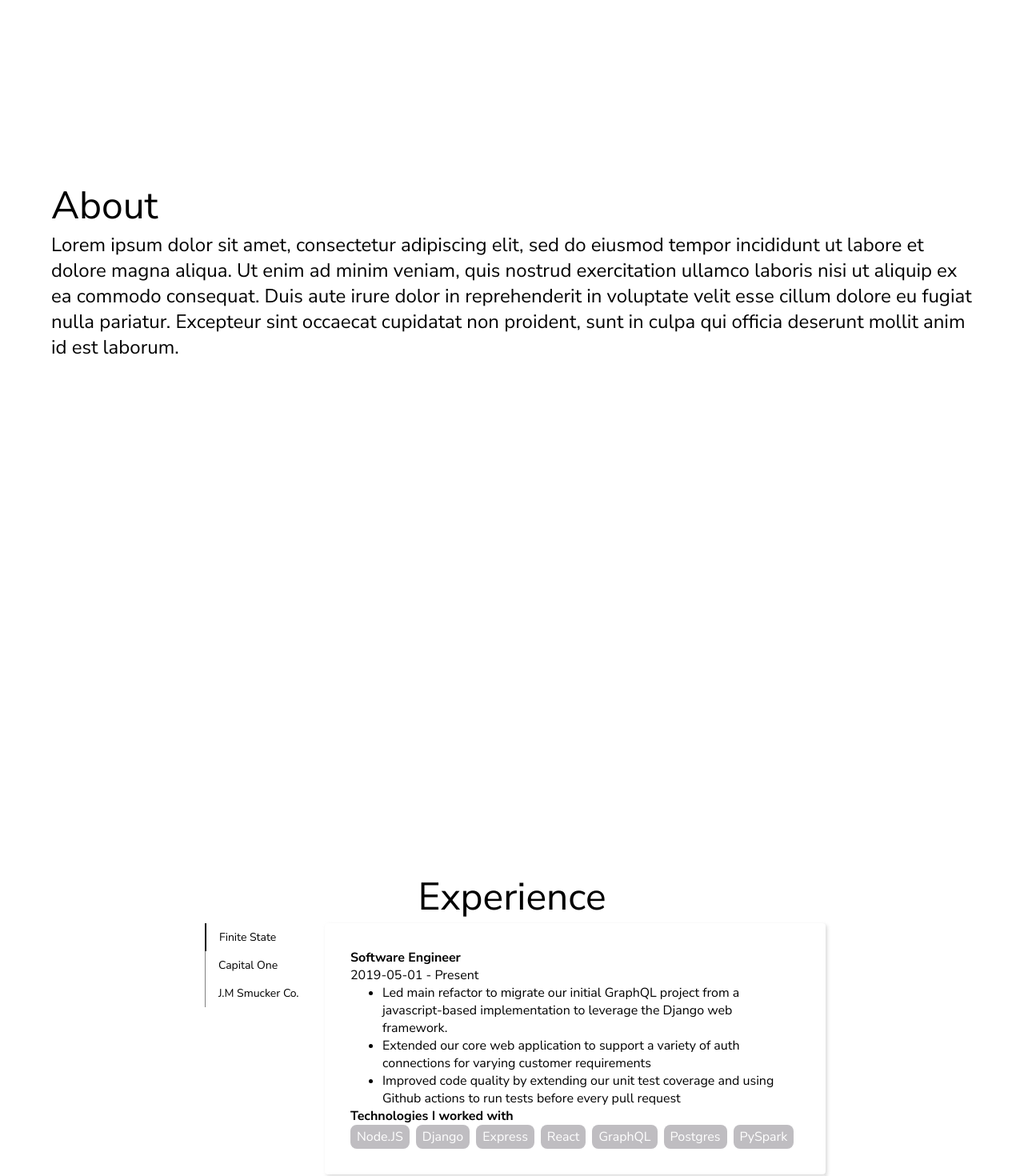
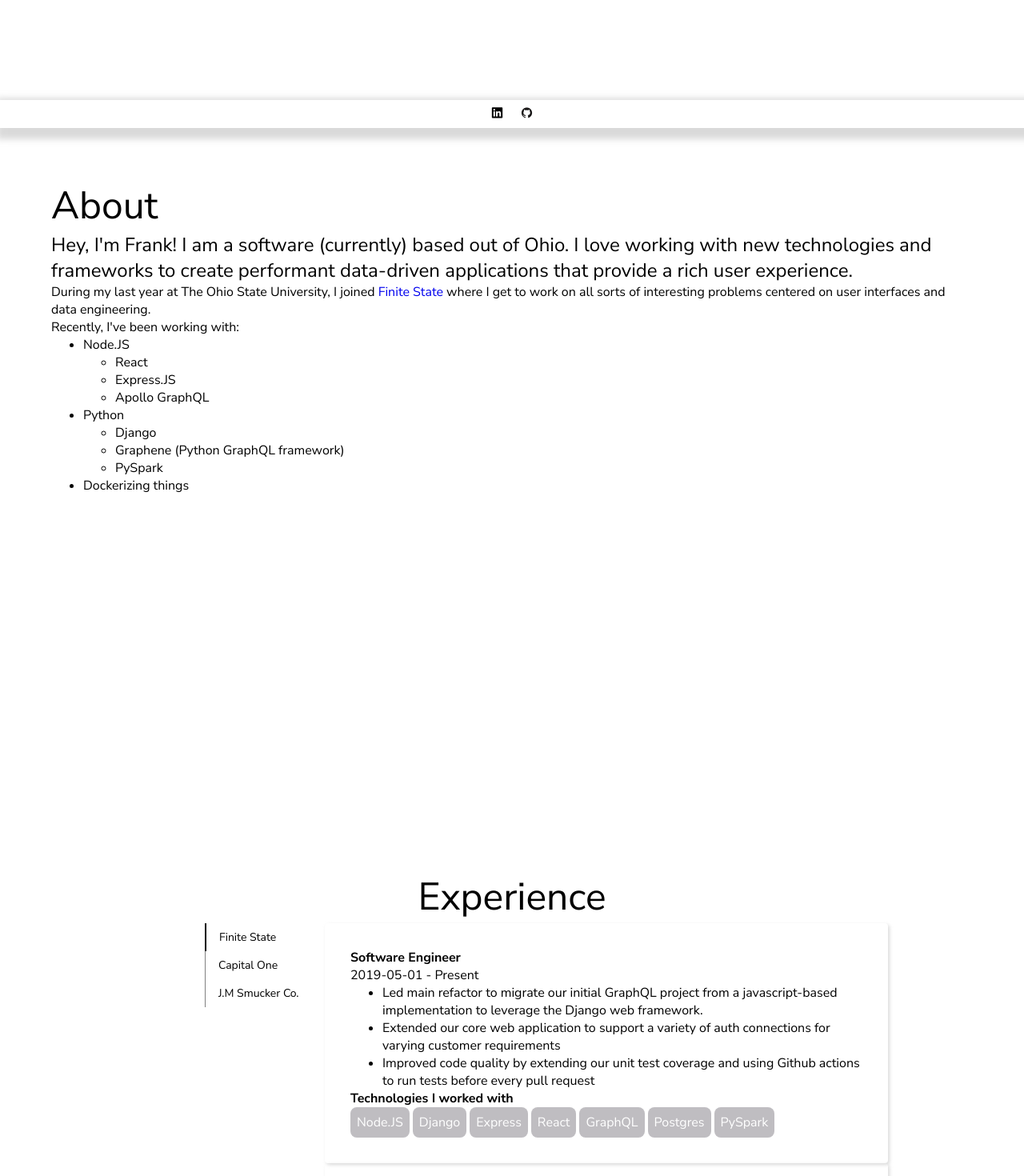
Before and after one commit to frankmeszaros/portfolio, a React (Create React App) app: page / in a window 1280 px wide. Shown: the part 640-2110 px from the top of the page at 80% size. Built offline with nearby package versions, Linux system fonts and the light colour scheme; no server answers.

Commit message:
minimum viable v1

```diff
--- a/package.json
+++ b/package.json
@@ -19,6 +19,7 @@
 		"react-router-dom": "^5.2.0",
 		"react-scripts": "3.4.1",
 		"react-scroll": "^1.8.0",
+		"react-tooltip": "^4.2.8",
 		"styled-components": "^5.1.1",
 		"styled-system": "^5.1.5",
 		"typescript": "^3.9.7"
--- /dev/null
+++ b/src/components/Badge.tsx
@@ -0,0 +1,27 @@
+import React from "react";
+
+import Text from "./Text";
+
+type BadgeProps = {
+  label: string;
+
+  backgroundColor?: string;
+  borderRadius?: number;
+  color?: string;
+  p?: number;
+};
+
+const Badge = ({ borderRadius, p, label, ...props }: BadgeProps) => (
+  <Text borderRadius={borderRadius} p={p} {...props}>
+    {label}
+  </Text>
+);
+
+Badge.defaultProps = {
+  backgroundColor: "gray",
+  borderRadius: 8,
+  color: "white",
+  p: 2,
+};
+
+export default Badge;
--- a/src/components/Box.jsx
+++ b/src/components/Box.jsx
@@ -9,11 +9,13 @@ import {
   typography,
   shadow,
   variant,
+  grid,
 } from "styled-system";
 
 const Box = styled.div`
   ${border}
   ${flexbox}
+  ${grid}
   ${space}
   ${layout}
   ${color}
--- a/src/components/Card.tsx
+++ b/src/components/Card.tsx
@@ -5,15 +5,21 @@ import Text from "./Text";
 
 const Card = ({
   title = "Example title",
-  subtitle = "This would go underneath the title",
-  description = "This is where the longer description would go if one exists",
+  subtitle = "",
+  description = "",
+  ...props
 }: {
   title: string;
   subtitle: string;
   description: string;
 }) => (
-  <Box>
-    <Text>{title}</Text>
+  <Box
+    p={4}
+    borderRadius={4}
+    boxShadow="2px 2px 4px rgba(205, 205, 205, 0.75)"
+    {...props}
+  >
+    <Text fontWeight="bold">{title}</Text>
     <Text>{subtitle}</Text>
     <Text>{description}</Text>
   </Box>
--- /dev/null
+++ b/src/icons/github.tsx
@@ -0,0 +1,5 @@
+import React from "react";
+
+const Github = () => <i className="devicon-github-plain colored" />;
+
+export default Github;
--- /dev/null
+++ b/src/icons/linkedin.tsx
@@ -0,0 +1,7 @@
+import React from "react";
+
+const LinkedIn = () => (
+  <i className="devicon-linkedin-plain colored" style={{ color: "black" }} />
+);
+
+export default LinkedIn;
--- a/src/views/About.jsx
+++ b/src/views/About.jsx
@@ -1,20 +1,43 @@
 import React from "react";
 
 import Box from "../components/Box";
+import Link from "../components/Link";
 import Text from "../components/Text";
 
 const About = () => (
   <Box id="about" height="100vh" p={[3, 4, 5]}>
     <Text fontSize={[4, 5, 6]}>About</Text>
     <Text fontSize={[2, 3, 4]}>
-      Lorem ipsum dolor sit amet, consectetur adipiscing elit, sed do eiusmod
-      tempor incididunt ut labore et dolore magna aliqua. Ut enim ad minim
-      veniam, quis nostrud exercitation ullamco laboris nisi ut aliquip ex ea
-      commodo consequat. Duis aute irure dolor in reprehenderit in voluptate
-      velit esse cillum dolore eu fugiat nulla pariatur. Excepteur sint occaecat
-      cupidatat non proident, sunt in culpa qui officia deserunt mollit anim id
-      est laborum.
+      Hey, I&apos;m Frank! I am a software (currently) based out of Ohio. I love
+      working with new technologies and frameworks to create performant
+      data-driven applications that provide a rich user experience.
     </Text>
+
+    <Text>
+      During my last year at The Ohio State University, I joined{" "}
+      <Link href="https://finitestate.io">Finite State</Link> where I get to
+      work on all sorts of interesting problems centered on user interfaces and
+      data engineering.
+    </Text>
+
+    <Text>Recently, I&apos;ve been working with:</Text>
+    <ul>
+      <li>Node.JS</li>
+      <ul>
+        <li>React</li>
+        <li>Express.JS</li>
+        <li>Apollo GraphQL</li>
+      </ul>
+
+      <li>Python</li>
+      <ul>
+        <li>Django</li>
+        <li>Graphene (Python GraphQL framework)</li>
+        <li>PySpark</li>
+      </ul>
+
+      <li>Dockerizing things</li>
+    </ul>
   </Box>
 );
 
--- a/src/views/Experience.jsx
+++ b/src/views/Experience.jsx
@@ -1,5 +1,6 @@
 import React, { useState } from "react";
 
+import Badge from "../components/Badge";
 import Box from "../components/Box";
 import Selector from "../components/Selector.tsx";
 import Text from "../components/Text";
@@ -15,7 +16,7 @@ const Experience = () => {
   };
 
   return (
-    <Box id="experience" pl={[4, 5, 6, 7]} pr={[4, 5, 6, 7]}>
+    <Box id="experience" pl={[4, 5, 6, 7]} pr={[4, 5, 6, 7]} height="100vh">
       <Text fontSize={[4, 5, 6]} textAlign="center">
         Experience
       </Text>
@@ -36,6 +37,8 @@ const Experience = () => {
               p={4}
               borderRadius={4}
               boxShadow="2px 2px 4px rgba(205, 205, 205, 0.75)"
+              minWidth="50vw"
+              maxWidth="50vw"
             >
               <Text fontWeight="bold">{role.title}</Text>
               <Text>
@@ -51,19 +54,7 @@ const Experience = () => {
               <Text fontWeight="bold">Technologies I worked with</Text>
               <Box display="flex">
                 {role.technologies.map((tech) => (
-                  <Box
-                    key={tech}
-                    borderRadius={8}
-                    backgroundColor="gray"
-                    color="white"
-                    p={1}
-                    pl={2}
-                    pr={2}
-                    mr={2}
-                    display="flex"
-                  >
-                    <Text>{tech}</Text>
-                  </Box>
+                  <Badge key={`${role.title}-${tech}`} label={tech} mr={1} />
                 ))}
               </Box>
             </Box>
--- a/src/views/Footer.jsx
+++ b/src/views/Footer.jsx
@@ -1,18 +1,48 @@
 import React from "react";
+import ReactTooltip from "react-tooltip";
 
 import Box from "../components/Box";
+import Link from "../components/Link";
+import Text from "../components/Text";
+
+import Github from "../icons/github";
+import LinkedIn from "../icons/linkedin";
+
+const PROFILES = {
+  linkedin: {
+    icon: <LinkedIn />,
+    uri: "https://linkedin.com/in/frankwmeszaros",
+    tooltip: "View LinkedIn profile",
+  },
+  github: {
+    icon: <Github />,
+    uri: "https://github.com/frankmeszaros",
+    tooltip: "View Github profile",
+  },
+};
 
 const Footer = () => (
   <Box
-    position="relative"
+    bg="white"
+    bottom="0"
+    boxShadow="4px 6px 8px 8px rgba(205, 205, 205, 0.75)"
+    display="flex"
+    fontSize={1}
+    justifyContent="center"
     left="0"
-    bottom="0"
-    width="100%"
-    textAlign="center"
     pt={2}
     pb={2}
+    position="fixed"
+    width="100vw"
   >
-    <p>Designed &amp; Built by Frank Meszaros</p>
+    <Box display="flex" justifyContent="space-between" width="4vw">
+      {Object.keys(PROFILES).map((profile) => (
+        <Text data-tip={PROFILES[profile].tooltip} key={profile}>
+          <Link href={PROFILES[profile].uri}>{PROFILES[profile].icon}</Link>
+        </Text>
+      ))}
+    </Box>
+    <ReactTooltip />
   </Box>
 );
 
--- a/src/views/Header.jsx
+++ b/src/views/Header.jsx
@@ -31,7 +31,8 @@ const Header = () => {
       display="flex"
       flexDirection="row"
       justifyContent="space-between"
-      backgroundColor="white"
+      backgroundColor="black"
+      color="white"
       boxShadow="2px 4px 4px rgba(205, 205, 205, 0.75)"
       pt={[2, 3, 3]}
       pb={[2, 3, 3]}
--- a/src/views/Work.jsx
+++ b/src/views/Work.jsx
@@ -12,37 +12,39 @@ const PublicProjects = () => {
   const { loading, data, errors } = useQuery(GET_USER_REPOS, { variables: {} });
 
   const { user = {} } = data || {};
-  const { id, name, login, repositories } = user || {};
+  const { repositories } = user || {};
   const { edges = [] } = repositories || {};
 
   if (edges) console.log(edges);
   if (errors) console.log(errors);
 
-  return loading ? (
+  return (
+    <Box height="100vh">
+      {loading ? (
         "Loading"
       ) : (
         <Box id="work" p={[3, 4, 5]}>
           <Text fontSize={[4, 5, 6]} textAlign="left">
-        Experience
+            Work
           </Text>
+          <Box display="grid" gridTemplateColumns="auto auto auto">
             {edges.map(({ node }) => (
-        <Box key={node.id} display="flex">
-          <Box flex={1}>
-            <a href={node.url} target="_blank" rel="noopener noreferrer">
-              {node.name}
-            </a>
+              <Card
+                key={node.id}
+                title={node.name}
+                description={node.description}
+                mt={2}
+                mr={2}
+                minHeight="20vh"
+                maxHeight="20vh"
+                minWidth="25vw"
+                maxWidth="25vw"
+              />
+            ))}
           </Box>
-          <Box flex={1}>
-            <Text flex={1}>{node.isTemplate ? "Template" : "Project"}</Text>
+          <Box></Box>
         </Box>
-          <Box flex={2} display="flex" justifyContent="space-between">
-            <Text>{node.stargazers?.totalCount} stars</Text>
-            <Text flex={1}>
-              {node.description || "No description provided."}
-            </Text>
-          </Box>
-        </Box>
-      ))}
+      )}
     </Box>
   );
 };
```
Also changed, not shown: src/theme.js (+14 -15 lines), 1 other file (tests, documents, lock files or other folders). Lines whose indentation alone changed are shown as unchanged.
